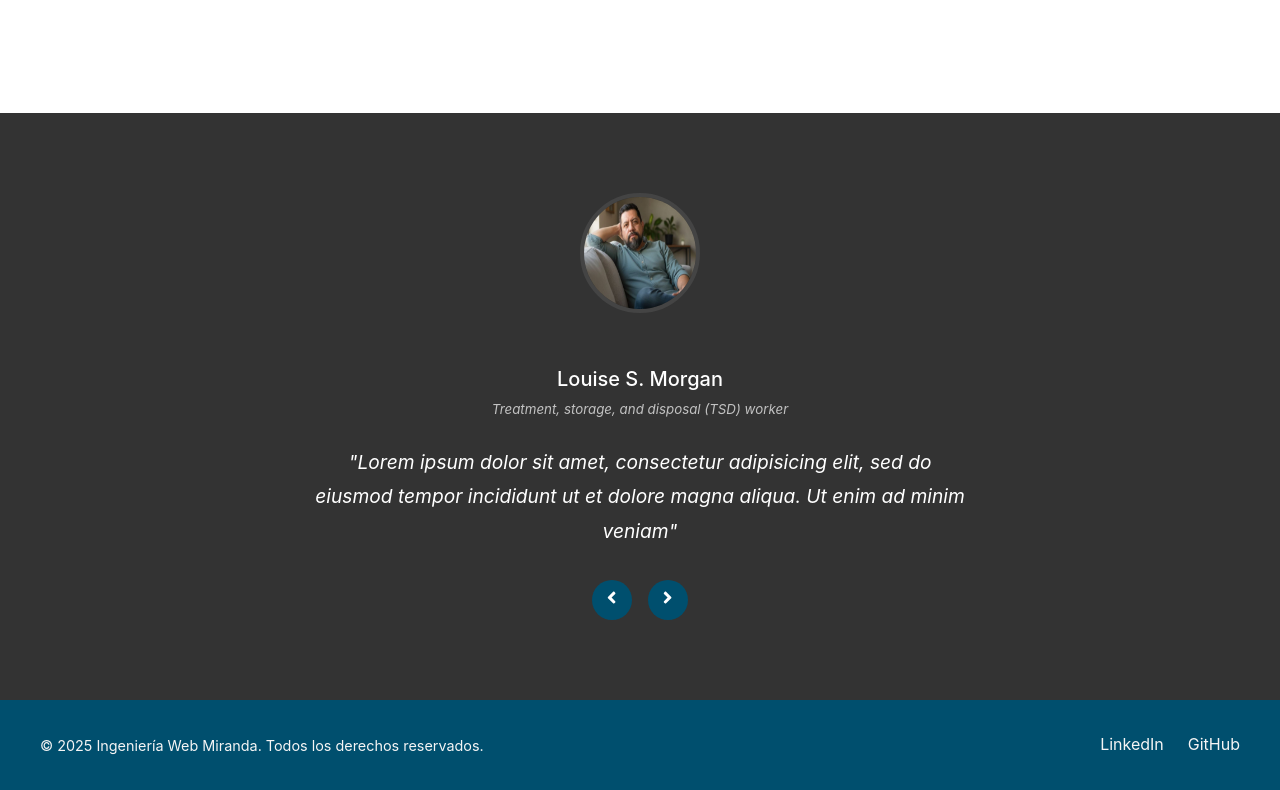
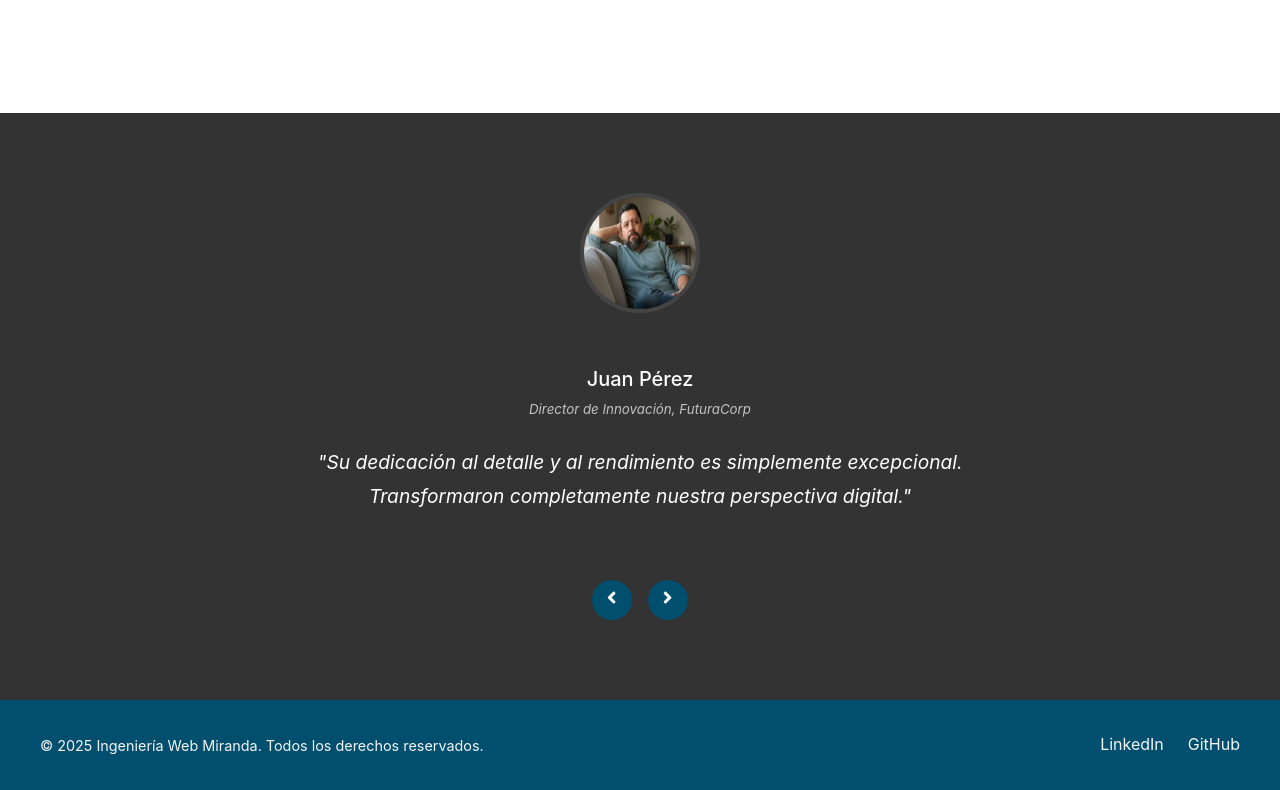
Before and after one commit to MauroMiranda0/ingenieria-web-miranda, a Next.js app: page / in a window 1280 px wide. Shown: the part 1559-2349 px from the top of the page. Built offline with nearby package versions, Linux system fonts and the light colour scheme.

Commit message:
Feat(Testimonials): Enable autoplay and add second testimonial image

```diff
--- a/mocks/cms/homepage.json
+++ b/mocks/cms/homepage.json
@@ -61,15 +61,15 @@
     "testimonials": [
       {
         "image": "/images/testimonial/01.jpg",
+        "quote": "Su dedicación al detalle y al rendimiento es simplemente excepcional. Transformaron completamente nuestra perspectiva digital.",
+        "author": "Juan Pérez",
+        "position": "Director de Innovación, FuturaCorp"
+      },
+      {
+        "image": "/images/testimonial/02.jpg",
         "quote": "Lorem ipsum dolor sit amet, consectetur adipisicing elit, sed do eiusmod tempor incididunt ut et dolore magna aliqua. Ut enim ad minim veniam",
         "author": "Louise S. Morgan",
         "position": "Treatment, storage, and disposal (TSD) worker"
-      },
-      {
-        "image": "/images/testimonial/01.jpg",
-        "quote": "Su dedicación al detalle y al rendimiento es simplemente excepcional. Transformaron completamente nuestra perspectiva digital.",
-        "author": "Juan Pérez",
-        "position": "Director de Innovación, FuturaCorp"
       }
     ]
   }
--- a/src/components/sections/Testimonials/Testimonials.jsx
+++ b/src/components/sections/Testimonials/Testimonials.jsx
@@ -1,14 +1,16 @@
 // src/components/sections/Testimonials/Testimonials.jsx
-'use client'; // Directiva necesaria para componentes con interactividad en el App Router
+'use client';
 
 import React from 'react';
 import { Swiper, SwiperSlide } from 'swiper/react';
-import { Navigation } from 'swiper/modules';
+// 1. Importar el módulo Autoplay
+import { Navigation, Autoplay } from 'swiper/modules';
 import { FaAngleLeft, FaAngleRight } from 'react-icons/fa';
 
 // Importar estilos de Swiper
 import 'swiper/css';
 import 'swiper/css/navigation';
+import 'swiper/css/autoplay'; // Es buena práctica importar los estilos del módulo que usas
 
 import './Testimonials.scss';
 
@@ -16,16 +18,21 @@ const Testimonials = ({ testimonials }) => {
   return (
     <section className="testimonials" aria-labelledby="testimonials-title">
       <div className="testimonials__container">
-        {/* El ID del título no es necesario aquí ya que no hay un título visible */}
         <div className="testimonials__slider-wrapper">
           <Swiper
-            modules={[Navigation]}
+            // 2. Añadir Autoplay a la lista de módulos
+            modules={[Navigation, Autoplay]}
             spaceBetween={30}
             slidesPerView={1}
             loop={true}
             navigation={{
               nextEl: '.swiper-button-next-custom',
               prevEl: '.swiper-button-prev-custom',
+            }}
+            // 3. Añadir la configuración del autoplay
+            autoplay={{
+              delay: 8000, // 8 segundos
+              disableOnInteraction: false, // El autoplay no se detiene si el usuario interactúa
             }}
           >
             {testimonials.map((testimonial, index) => (
@@ -38,7 +45,6 @@ const Testimonials = ({ testimonials }) => {
             ))}
           </Swiper>
 
-          {/* Botones de navegación personalizados */}
           <div className="swiper-navigation">
             <button className="swiper-button-prev-custom" aria-label="Testimonio anterior">
               <FaAngleLeft />
```
